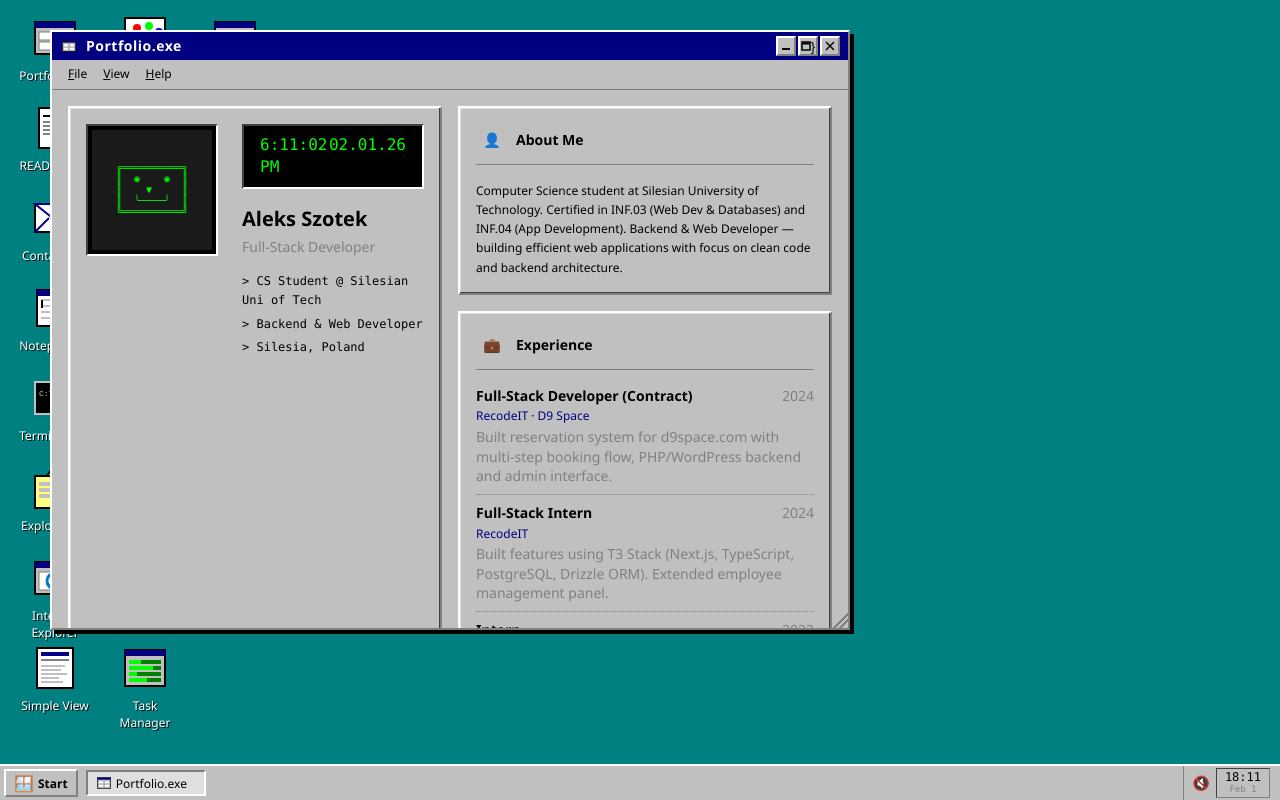
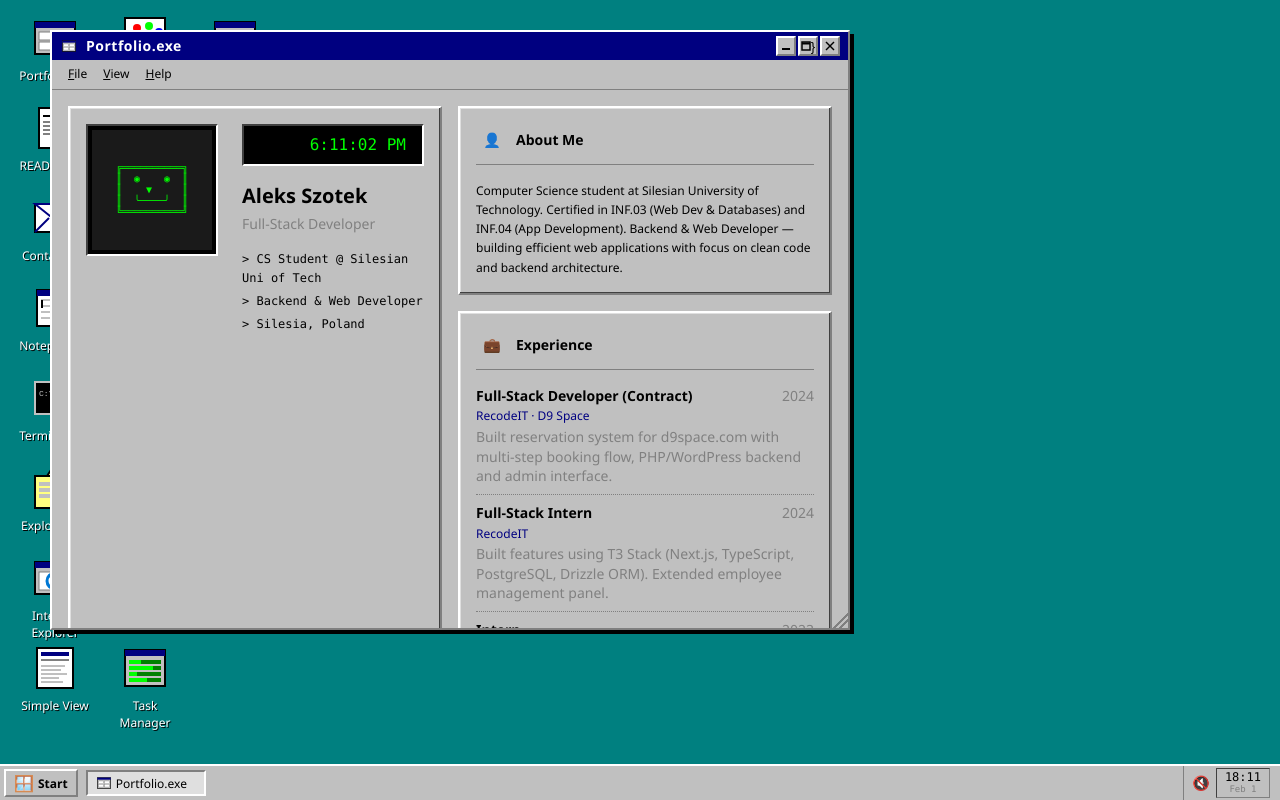
Before and after one commit to al3ksh/PortfolioOS, a plain HTML site: page index.html in a window 1280 px wide. Drawn offline with Linux system fonts and the light colour scheme.

Commit message:
Polish v1.0 - UI refinements - Add favicon (Windows 3.1 window icon) - Update page title to "Aleksh - PortfolioOS" - Remove date from portfolio.exe clock display - Align clock to right in portfolio window header

```diff
--- a/css/apps.css
+++ b/css/apps.css
@@ -147,7 +147,7 @@
     padding: var(--space-sm) var(--space-md);
     margin-bottom: var(--space-md);
     display: flex;
-    justify-content: space-between;
+    justify-content: flex-end;
     font-size: var(--font-size-lg);
     border: var(--border-normal) solid var(--win-white);
     border-top-color: var(--win-shadow);
--- a/js/apps/PortfolioApp.js
+++ b/js/apps/PortfolioApp.js
@@ -72,7 +72,6 @@ export const PortfolioApp = {
                         <div class="profile-info">
                             <div class="digital-display">
                                 <span class="profile-time">00:00:00</span>
-                                <span class="profile-date">00.00.00</span>
                             </div>
                             <h1 class="profile-name">Aleks Szotek</h1>
                             <p class="profile-title">Full-Stack Developer</p>
@@ -260,17 +259,9 @@ export const PortfolioApp = {
         this.clockInterval = setInterval(() => {
             const now = new Date();
             const timeEl = document.querySelector('.profile-time');
-            const dateEl = document.querySelector('.profile-date');
 
             if (timeEl) {
                 timeEl.textContent = now.toLocaleTimeString('en-US');
-            }
-            if (dateEl) {
-                dateEl.textContent = now.toLocaleDateString('en-US', {
-                    day: '2-digit',
-                    month: '2-digit',
-                    year: '2-digit'
-                }).replace(/\//g, '.');
             }
         }, 1000);
     },
```
Also changed, not shown: index.html (+2 -1 lines).
